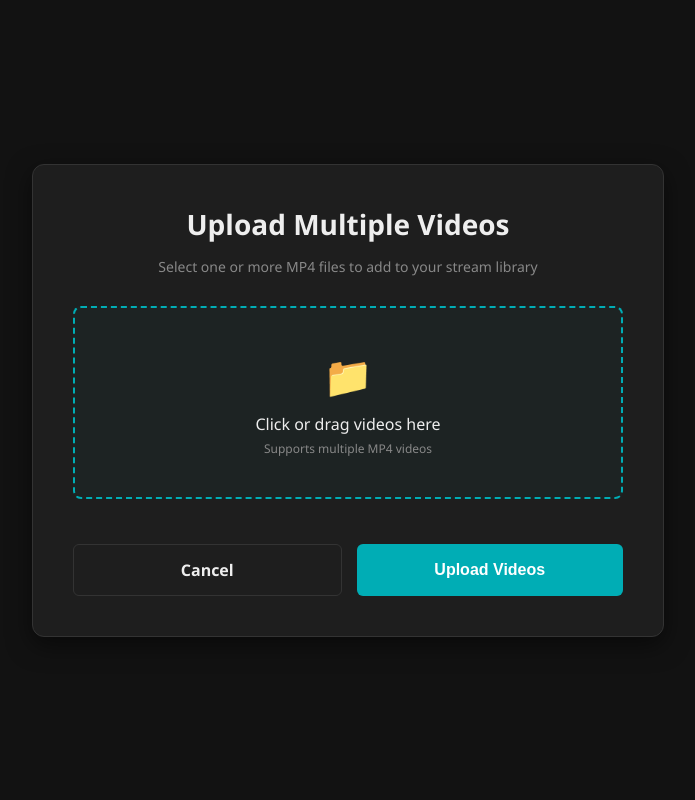
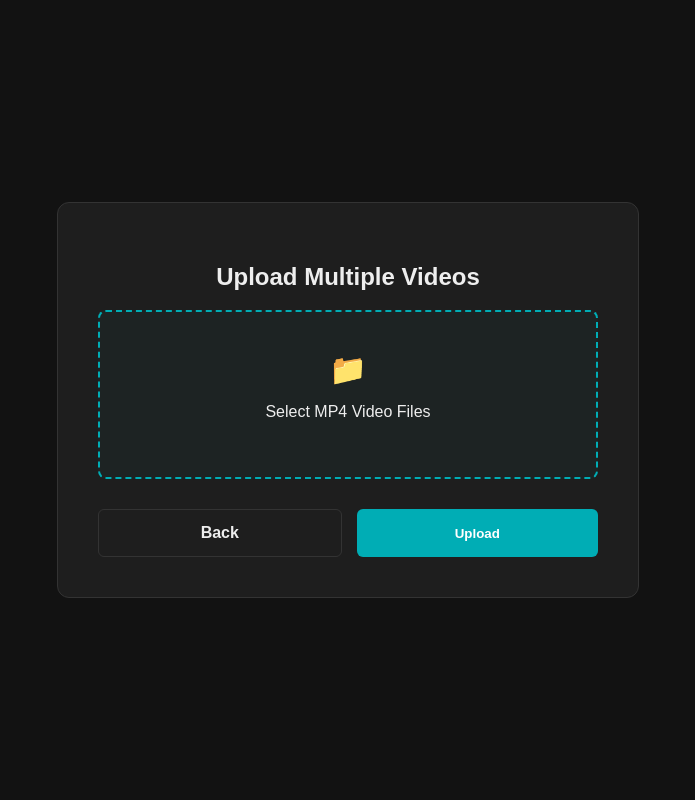
Before and after one commit to kellywafula980-afk/videos, a Django app: page /upload/ in a window 1280 px wide. Shown: the whole page, without its empty margins (292-987 px from the left). Run offline with Django 5.2, Linux system fonts and the light colour scheme.

Commit message:
Fix URL route attribute error and match video streaming architecture

```diff
--- a/templates/videos/upload.html
+++ b/templates/videos/upload.html
@@ -3,298 +3,83 @@
 <head>
     <meta charset="UTF-8">
     <meta name="viewport" content="width=device-width, initial-scale=1.0">
-    <title>Upload Videos - Django Streamer</title>
+    <title>Upload Hub</title>
     <style>
-        :root {
-            --bg-color: #121212;
-            --card-bg: #1e1e1e;
-            --accent-color: #00adb5;
-            --text-color: #eeeeee;
-            --text-muted: #888888;
-            --border-color: #333333;
-            --success-color: #393e46;
-        }
-
-        body {
-            font-family: 'Segoe UI', Tahoma, Geneva, Verdana, sans-serif;
-            background-color: var(--bg-color);
-            color: var(--text-color);
-            margin: 0;
-            padding: 40px 20px;
-            display: flex;
-            justify-content: center;
-            align-items: center;
-            min-height: 100vh;
-            box-sizing: border-box;
-        }
-
-        .upload-container {
-            background-color: var(--card-bg);
-            border: 1px solid var(--border-color);
-            border-radius: 12px;
-            padding: 40px;
-            width: 100%;
-            max-width: 550px;
-            box-shadow: 0 8px 24px rgba(0, 0, 0, 0.5);
-        }
-
-        h1 {
-            margin-top: 0;
-            font-size: 28px;
-            font-weight: 600;
-            color: var(--text-color);
-            text-align: center;
-            margin-bottom: 8px;
-        }
-
-        p.subtitle {
-            color: var(--text-muted);
-            text-align: center;
-            font-size: 14px;
-            margin-bottom: 30px;
-        }
-
-        .form-group {
-            margin-bottom: 25px;
-        }
-
-        /* Drag & Drop Styled File Input Wrapper */
-        .file-drop-area {
-            position: relative;
-            display: flex;
-            flex-direction: column;
-            align-items: center;
-            justify-content: center;
-            width: 100%;
-            padding: 40px 20px;
-            border: 2px dashed var(--accent-color);
-            border-radius: 8px;
-            background-color: rgba(0, 173, 181, 0.03);
-            text-align: center;
-            box-sizing: border-box;
-            transition: background-color 0.2s ease;
-            cursor: pointer;
-        }
-
-        .file-drop-area:hover {
-            background-color: rgba(0, 173, 181, 0.08);
-        }
-
-        .file-drop-area input[type="file"] {
-            position: absolute;
-            left: 0;
-            top: 0;
-            opacity: 0;
-            width: 100%;
-            height: 100%;
-            cursor: pointer;
-        }
-
-        .upload-icon {
-            font-size: 40px;
-            color: var(--accent-color);
-            margin-bottom: 10px;
-        }
-
-        .file-msg {
-            font-size: 16px;
-            font-weight: 500;
-            margin-bottom: 5px;
-        }
-
-        .file-limits {
-            font-size: 12px;
-            color: var(--text-muted);
-        }
-
-        /* Action Buttons */
-        .btn-container {
-            display: flex;
-            gap: 15px;
-            margin-top: 30px;
-        }
-
-        button, .btn-secondary {
-            flex: 1;
-            padding: 14px;
-            font-size: 16px;
-            font-weight: 600;
-            border-radius: 6px;
-            border: none;
-            cursor: pointer;
-            text-align: center;
-            text-decoration: none;
-            transition: all 0.2s ease;
-        }
-
-        button[type="submit"] {
-            background-color: var(--accent-color);
-            color: #ffffff;
-        }
-
-        button[type="submit"]:hover {
-            background-color: #008c95;
-        }
-
-        .btn-secondary {
-            background-color: transparent;
-            color: var(--text-color);
-            border: 1px solid var(--border-color);
-        }
-
-        .btn-secondary:hover {
-            background-color: var(--border-color);
-        }
-
-        /* Dynamic Progress Bar Section */
-        .progress-container {
-            display: none;
-            margin-top: 25px;
-            background: #252525;
-            border-radius: 6px;
-            overflow: hidden;
-            position: relative;
-            height: 24px;
-        }
-
-        .progress-bar {
-            height: 100%;
-            background-color: var(--accent-color);
-            width: 0%;
-            transition: width 0.1s linear;
-        }
-
-        .progress-text {
-            position: absolute;
-            width: 100%;
-            text-align: center;
-            top: 50%;
-            left: 50%;
-            transform: translate(-50%, -50%);
-            font-size: 12px;
-            font-weight: 600;
-            color: #ffffff;
-        }
-
-        #file-list-preview {
-            margin-top: 15px;
-            font-size: 13px;
-            color: var(--accent-color);
-            max-height: 100px;
-            overflow-y: auto;
-            text-align: left;
-            padding: 0 10px;
-        }
+        body { background-color: #121212; color: #eee; font-family: sans-serif; display: flex; justify-content: center; align-items: center; min-height: 100vh; margin: 0; }
+        .upload-container { background-color: #1e1e1e; border: 1px solid #333; border-radius: 12px; padding: 40px; width: 100%; max-width: 500px; text-align: center; }
+        .file-drop-area { position: relative; padding: 40px 20px; border: 2px dashed #00adb5; border-radius: 8px; background: rgba(0, 173, 181, 0.03); cursor: pointer; }
+        .file-drop-area input[type="file"] { position: absolute; left: 0; top: 0; opacity: 0; width: 100%; height: 100%; cursor: pointer; }
+        .btn-container { display: flex; gap: 15px; margin-top: 30px; }
+        button, .btn-secondary { flex: 1; padding: 14px; font-weight: bold; border-radius: 6px; border: none; text-align: center; text-decoration: none; cursor: pointer; }
+        button { background-color: #00adb5; color: white; }
+        .btn-secondary { background: transparent; color: #eee; border: 1px solid #333; }
+        .progress-container { display: none; margin-top: 25px; background: #252525; border-radius: 6px; height: 24px; position: relative; overflow: hidden; }
+        .progress-bar { height: 100%; background-color: #00adb5; width: 0%; }
+        .progress-text { position: absolute; width: 100%; text-align: center; top: 50%; left: 50%; transform: translate(-50%, -50%); font-size: 12px; font-weight: bold; color: white; }
+        #preview { margin-top: 15px; font-size: 13px; color: #00adb5; text-align: left; line-height: 1.5; }
     </style>
 </head>
 <body>
-
 <div class="upload-container">
-    <h1>Upload Multiple Videos</h1>
-    <p class="subtitle">Select one or more MP4 files to add to your stream library</p>
-
+    <h2>Upload Multiple Videos</h2>
     <form id="upload-form" method="post" enctype="multipart/form-data">
         {% csrf_token %}
-
-        <div class="form-group">
-            <div class="file-drop-area">
-                <span class="upload-icon">📁</span>
-                <span class="file-msg">Click or drag videos here</span>
-                <span class="file-limits">Supports multiple MP4 videos</span>
-                <input type="file" name="video_files" id="video-input" accept="video/mp4" multiple required>
-            </div>
-            <div id="file-list-preview"></div>
+        <div class="file-drop-area">
+            <span style="font-size: 30px;">📁</span>
+            <p>Select MP4 Video Files</p>
+            <input type="file" name="video_files" id="video-input" accept="video/mp4" multiple required>
         </div>
-
+        <div id="preview"></div>
         <div class="progress-container" id="progress-wrapper">
             <div class="progress-bar" id="upload-progress"></div>
             <div class="progress-text" id="progress-label">0%</div>
         </div>
-
         <div class="btn-container">
-            <a href="{% url 'videos:video_list' %}" class="btn-secondary">Cancel</a>
-            <button type="submit" id="submit-btn">Upload Videos</button>
+            <a href="{% url 'videos:video_list' %}" class="btn-secondary">Back</a>
+            <button type="submit" id="submit-btn">Upload</button>
         </div>
     </form>
 </div>
+<script>
+    const input = document.getElementById('video-input');
+    const preview = document.getElementById('preview');
+    const form = document.getElementById('upload-form');
+    const wrapper = document.getElementById('progress-wrapper');
+    const bar = document.getElementById('upload-progress');
+    const label = document.getElementById('progress-label');
+    const btn = document.getElementById('submit-btn');
 
-<script>
-    const fileInput = document.getElementById('video-input');
-    const filePreview = document.getElementById('file-list-preview');
-    const form = document.getElementById('upload-form');
-    const progressWrapper = document.getElementById('progress-wrapper');
-    const progressBar = document.getElementById('upload-progress');
-    const progressLabel = document.getElementById('progress-label');
-    const submitBtn = document.getElementById('submit-btn');
-
-    // UI Feedback: Show names of selected files
-    fileInput.addEventListener('change', function() {
-        const files = fileInput.files;
-        if (files.length > 0) {
-            let names = [];
-            for (let i = 0; i < files.length; i++) {
-                names.push(`• ${files[i].name} (${(files[i].size / (1024 * 1024)).toFixed(2)} MB)`);
-            }
-            filePreview.innerHTML = names.join('<br>');
-        } else {
-            filePreview.innerHTML = '';
+    input.addEventListener('change', () => {
+        let list = [];
+        for (let i = 0; i < input.files.length; i++) {
+            list.push(`• ${input.files[i].name} (${(input.files[i].size / (1024 * 1024)).toFixed(2)} MB)`);
         }
+        preview.innerHTML = list.join('<br>');
     });
 
-    // Handle form submission asynchronously via AJAX to prevent proxy timeout dropouts
-    form.addEventListener('submit', function(e) {
+    form.addEventListener('submit', (e) => {
         e.preventDefault();
+        btn.disabled = true;
+        btn.innerText = "Uploading...";
+        wrapper.style.display = 'block';
 
-        // Disable submission triggers during active operation
-        submitBtn.disabled = true;
-        submitBtn.innerText = "Uploading...";
-        progressWrapper.style.display = 'block';
+        const xhr = new XMLHttpRequest();
+        xhr.open('POST', window.location.href, true);
 
-        const formData = new FormData(form);
-        const xhr = new XMLHttpRequest();
-
-        // Target identical URL endpoint handling standard POST
-        xhr.open('POST', form.action || window.location.href, true);
-
-        // Update progress bar percentage values
-        xhr.upload.addEventListener('progress', function(e) {
+        xhr.upload.addEventListener('progress', (e) => {
             if (e.lengthComputable) {
-                const percentComplete = Math.round((e.loaded / e.total) * 100);
-                progressBar.style.width = percentComplete + '%';
-                progressLabel.innerText = percentComplete + '%';
-
-                if(percentComplete === 100) {
-                    progressLabel.innerText = "Processing files on server... Please wait.";
-                }
+                const percent = Math.round((e.loaded / e.total) * 100);
+                bar.style.width = percent + '%';
+                label.innerText = percent === 100 ? "Processing streams on server..." : percent + '%';
             }
         });
 
-        xhr.onload = function() {
-            if (xhr.status >= 200 && xhr.status < 300) {
-                // Success redirect back to list layout
-                window.location.href = "{% url 'videos:video_list' %}";
-            } else {
-                alert("An error occurred during multi-upload submission. Render tier may have limited the file size payload.");
-                resetForm();
-            }
+        xhr.onload = () => {
+            if (xhr.status === 200) window.location.href = "{% url 'videos:video_list' %}";
+            else alert("Upload failed due to platform tier limitations.");
         };
-
-        xhr.onerror = function() {
-            alert("Network connection broken during file processing transfer.");
-            resetForm();
-        };
-
-        xhr.send(formData);
+        xhr.send(new FormData(form));
     });
-
-    function resetForm() {
-        submitBtn.disabled = false;
-        submitBtn.innerText = "Upload Videos";
-        progressWrapper.style.display = 'none';
-        progressBar.style.width = '0%';
-        progressLabel.innerText = '0%';
-    }
 </script>
-
 </body>
 </html>
--- a/videos/urls.py
+++ b/videos/urls.py
@@ -6,7 +6,6 @@ app_name = 'videos'
 urlpatterns = [
     path('', views.video_list, name='video_list'),
     path('upload/', views.upload_videos, name='upload_videos'),
-    path('<int:pk>/', views.video_detail, name='video_detail'),
+    path('<int:pk>/stream/', views.stream_video, name='stream_video'),
     path('run-migrations-securely/', views.run_remote_migrations, name='run_migrations'),
-    path('<int:pk>/stream/', views.stream_video, name='stream_video'),
 ]
--- a/videos/views.py
+++ b/videos/views.py
@@ -1,38 +1,31 @@
 import os
 import re
-from django.shortcuts import render, get_object_or_404
-from django.http import StreamingHttpResponse, JsonResponse
-from django.views.decorators.csrf import csrf_exempt
+from django.shortcuts import render, redirect, get_object_or_404
+from django.http import HttpResponse, Http404, StreamingHttpResponse
+from django.core.management import call_command
 from .models import Video
 
 def video_list(request):
     videos = Video.objects.all().order_by('-uploaded_at')
     return render(request, 'videos/video_list.html', {'videos': videos})
 
-def video_detail(request, pk):
-    video = get_object_or_404(Video, pk=pk)
-    return render(request, 'videos/video_detail.html', {'video': video})
+def upload_videos(request):
+    if request.method == 'POST':
+        # Safely extract list from multi-file input key array
+        files = request.FILES.getlist('video_files')
 
-@csrf_exempt
-def upload_videos(request):
-    if request.method == 'POST' and request.FILES.getlist('files'):
-        files = request.FILES.getlist('files')
-        uploaded_videos = []
+        for f in files:
+            # Drop dangerous shell symbols out of file strings
+            clean_name = re.sub(r'[^a-zA-Z0-9._-]', '_', f.name)
 
-        for file in files:
-            # Extract name and clean it up (e.g., "my_video.mp4" -> "my video")
-            raw_name = file.name
-            clean_name = os.path.splitext(raw_name)[0].replace('_', ' ').replace('-', ' ')
+            video = Video(
+                title=clean_name.rsplit('.', 1)[0].replace('_', ' '),
+                description="Uploaded locally via multi-upload portal."
+            )
+            # Save payload to local hard drive media directory directly
+            video.video_file.save(clean_name, f, save=True)
 
-            # Create and save the video instance
-            video = Video.objects.create(
-                title=clean_name,
-                description=f"Automatically processed upload of {raw_name}.",
-                video_file=file
-            )
-            uploaded_videos.append({'id': video.id, 'title': video.title})
-
-        return JsonResponse({'status': 'success', 'videos': uploaded_videos})
+        return HttpResponse("Success", content_type="text/plain")
 
     return render(request, 'videos/upload.html')
 
@@ -40,62 +33,38 @@ def stream_video(request, pk):
     video = get_object_or_404(Video, pk=pk)
     path = video.video_file.path
 
-    range_header = request.META.get('HTTP_RANGE', '').strip()
-    range_match = re.match(r'bytes=\s*(\d+)-(\d*)', range_header)
+    # Stop 500 crashes if file is lost due to an ephemeral server reset
+    if not os.path.exists(path):
+        return HttpResponse(
+            "<div style='font-family:sans-serif; padding:20px; color:#cc0000;'>"
+            "<h3>⚠️ File Missing from Temporary Render Storage</h3>"
+            "<p>Render automatically flushes local disk data during restarts. "
+            "Please remove this broken reference via Admin and upload your video again!</p>"
+            "</div>",
+            status=404
+        )
+
+    def file_iterator(file_name, chunk_size=8192):
+        with open(file_name, 'rb') as f:
+            while True:
+                c = f.read(chunk_size)
+                if c:
+                    yield c
+                else:
+                    break
+
     size = os.path.getsize(path)
-    content_type = 'video/mp4'
-
-    if range_match:
-        first_byte, last_byte = range_match.groups()
-        first_byte = int(first_byte) if first_byte else 0
-        last_byte = int(last_byte) if last_byte else size - 1
-        if last_byte >= size:
-            last_byte = size - 1
-        length = last_byte - first_byte + 1
-
-        def file_iterator():
-            with open(path, 'rb') as f:
-                f.seek(first_byte)
-                remaining = length
-                while remaining > 0:
-                    chunk_size = min(1024 * 8, remaining)
-                    data = f.read(chunk_size)
-                    if not data:
-                        break
-                    remaining -= len(data)
-                    yield data
-
-        response = StreamingHttpResponse(file_iterator(), status=206, content_type=content_type)
-        response['Content-Range'] = f'bytes {first_byte}-{last_byte}/{size}'
-        response['Accept-Ranges'] = 'bytes'
-        response['Content-Length'] = str(length)
-    else:
-        def file_iterator():
-            with open(path, 'rb') as f:
-                while True:
-                    data = f.read(1024 * 8)
-                    if not data:
-                        break
-                    yield data
-
-        response = StreamingHttpResponse(file_iterator(), content_type=content_type)
-        response['Accept-Ranges'] = 'bytes'
-        response['Content-Length'] = str(size)
-
+    response = StreamingHttpResponse(file_iterator(path), content_type='video/mp4')
+    response['Content-Length'] = size
+    response['Accept-Ranges'] = 'bytes'
     return response
 
-from django.core.management import call_command
-from django.http import HttpResponse, Http404
-
 def run_remote_migrations(request):
-    # Change 'mysecretkey123' to any private password you want
     secret_token = request.GET.get('token')
     if secret_token != 'mysecretkey123':
-        raise Http404("Page not found")  # Hide the page from the public
-
+        raise Http404("Page not found")
     try:
-        # Programmatically execute: python manage.py migrate
         call_command('migrate', interactive=False)
-        return HttpResponse("🚀 Migrations executed successfully on the remote database!", content_type="text/plain")
+        return HttpResponse("🚀 Migrations executed successfully!", content_type="text/plain")
     except Exception as e:
         return HttpResponse(f"❌ Migration failed: {str(e)}", status=500, content_type="text/plain")
```
Also changed, not shown: streamer_project/settings.py (+9 -11 lines), templates/videos/video_list.html (+51 -37 lines).
